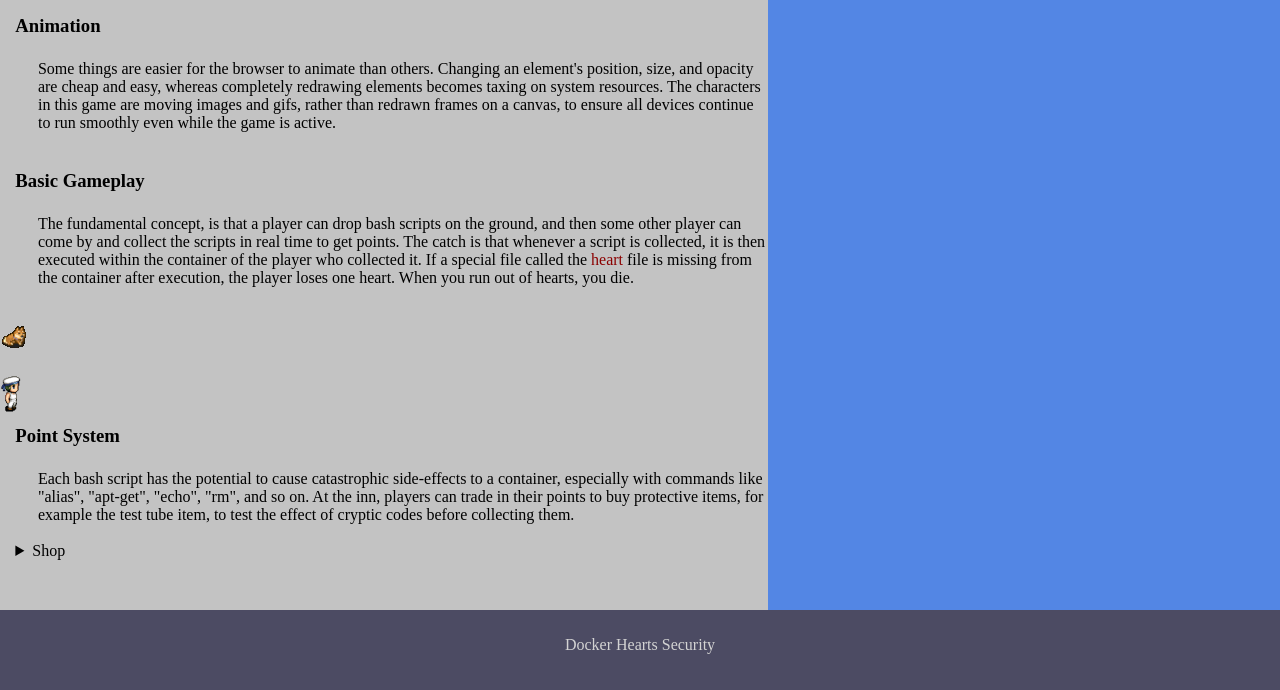
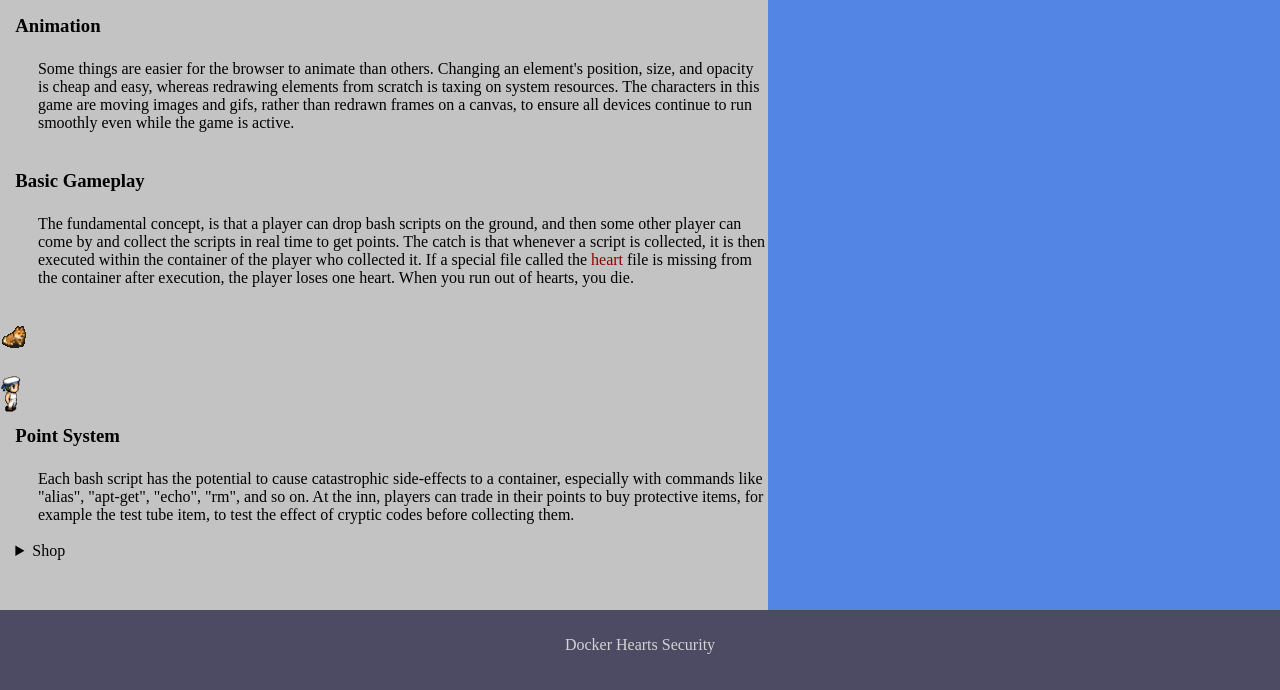
Before and after one commit to jamangi/DockerHeartsInfo, a plain HTML site: page game.html in a window 1280 px wide. Shown: the part 110-800 px from the top of the page. Drawn offline with Linux system fonts and the light colour scheme.

Commit message:
fix typo

```diff
--- a/game.html
+++ b/game.html
@@ -23,7 +23,7 @@
         <section data-img="images/ships.png">
             <h1>Animation</h1>
             <p>
-                Some things are easier for the browser to animate than others. Changing an element's position, size, and opacity are cheap and easy, whereas completely redrawing elements becomes taxing on system resources. The characters in this game are moving images and gifs, rather than redrawn frames on a canvas, to ensure all devices continue to run smoothly even while the game is active.
+                Some things are easier for the browser to animate than others. Changing an element's position, size, and opacity is cheap and easy, whereas redrawing elements from scratch is taxing on system resources. The characters in this game are moving images and gifs, rather than redrawn frames on a canvas, to ensure all devices continue to run smoothly even while the game is active.
             </p>
 
         </section>
```
